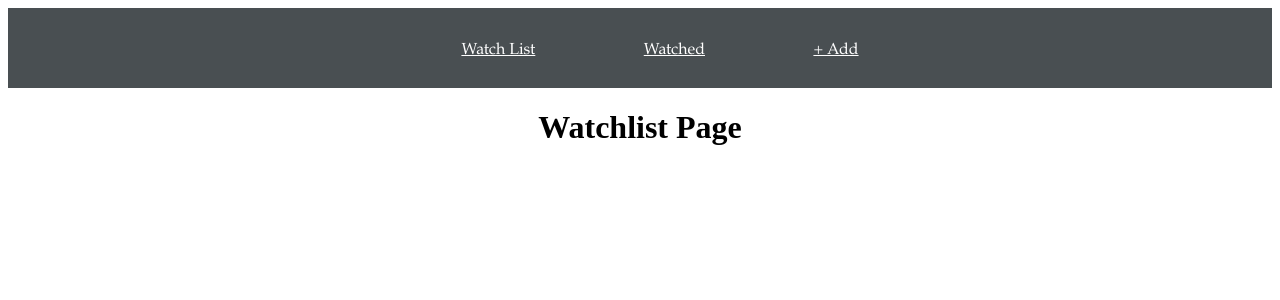
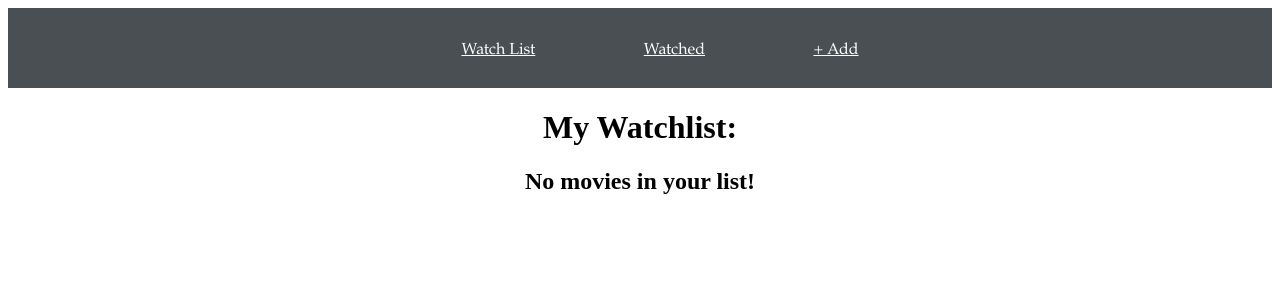
Before and after one commit to mandlabel/movie-watchlist, a React (Create React App) app: page /watchlist in a window 1280 px wide. Shown: the top 300 px of the page. Built offline with nearby package versions, Linux system fonts and the light colour scheme.

Commit message:
movie-list commit

```diff
--- /dev/null
+++ b/src/components/MovieBlock.js
@@ -0,0 +1,16 @@
+import React from 'react';
+
+export const MovieBlock = ({ movie, type }) => {
+    return (
+    <div className="overlay">
+        {movie.poster_path ? (
+            <img
+            src={`https://image.tmdb.org/t/p/w200${movie.poster_path}`}
+            alt={`${movie.title} Poster`}
+            />
+        ) : (
+            <div className="filler-poster" />
+         )}
+    </div>
+    )
+}
--- a/src/components/Result.js
+++ b/src/components/Result.js
@@ -3,9 +3,11 @@ import {GlobalContext} from '../context/GlobalState';
 
 export const Result = ({movie}) => {
     const {
-        addMovieToWatchlist
+        addMovieToWatchlist, watchlist
     } = useContext(GlobalContext);
 
+    let storedMovie = watchlist.find(o => o.id === movie.id);
+    const watchlistDisabled = storedMovie ? true : false;
 
     return (
         <div className="result-cont">
@@ -28,7 +30,7 @@ export const Result = ({movie}) => {
                 </div>
 
                 <div className="controls">
-                    <button className="btn" onClick={() => addMovieToWatchlist(movie)}>
+                    <button className="btn" disabled={watchlistDisabled} onClick={() => addMovieToWatchlist(movie)}>
                         Add to Watchlist
                     </button>
                 </div>
--- a/src/components/Watchlist.js
+++ b/src/components/Watchlist.js
@@ -1,9 +1,25 @@
-import React from 'react'
+import React, {useContext} from 'react';
+import {GlobalContext} from '../context/GlobalState';
+import {MovieBlock} from "./MovieBlock";
 
 export const Watchlist = () => {
+    const {watchlist} = useContext(GlobalContext);
     return (
-        <div>
-            <h1>Watchlist Page</h1>
+        <div classname="watchlist-cont">
+            <div classname="watchlist-title">
+                <h1>My Watchlist: </h1>
+            </div>
+            <div className="watchlist-movies">
+                {watchlist.length > 0 ? (
+                    <div className="movie-grid">
+                        {watchlist.map((movie) => (
+                            <MovieBlock movie={movie} key={movie.id} type="watchlist" />
+                        ))}
+                    </div>
+                ) : (
+                <h2 className="no-movies">No movies in your list!</h2>
+                )}
+            </div>
         </div>
     )
 }
--- a/src/context/GlobalState.js
+++ b/src/context/GlobalState.js
@@ -2,8 +2,8 @@ import React, {createContext, useReducer, useEffect} from 'react';
 import AppReducer from "./AppReducer";
 // init
 const initialState = {
-    watchlist: [],
-    watched: [],
+    watchlist: localStorage.getItem('watchlist') ? JSON.parse(localStorage.getItem('watchlist')) : [],
+    watched: localStorage.getItem('watched') ? JSON.parse(localStorage.getItem('watched')) : [],
 };
 
 // create context
@@ -12,6 +12,11 @@ export const GlobalContext = createContext(initialState);
 // provider components
 export const GlobalProvider = props => {
     const [state, dispatch] = useReducer(AppReducer, initialState);
+
+    useEffect(() => {
+        localStorage.setItem('watchlist', JSON.stringify(state.watchlist))
+        localStorage.setItem('watched', JSON.stringify(state.watched))
+    }, [state])
 
     // actions
     const addMovieToWatchlist = movie => {
```
Also changed, not shown: 1 other file (tests, documents, lock files or other folders).
